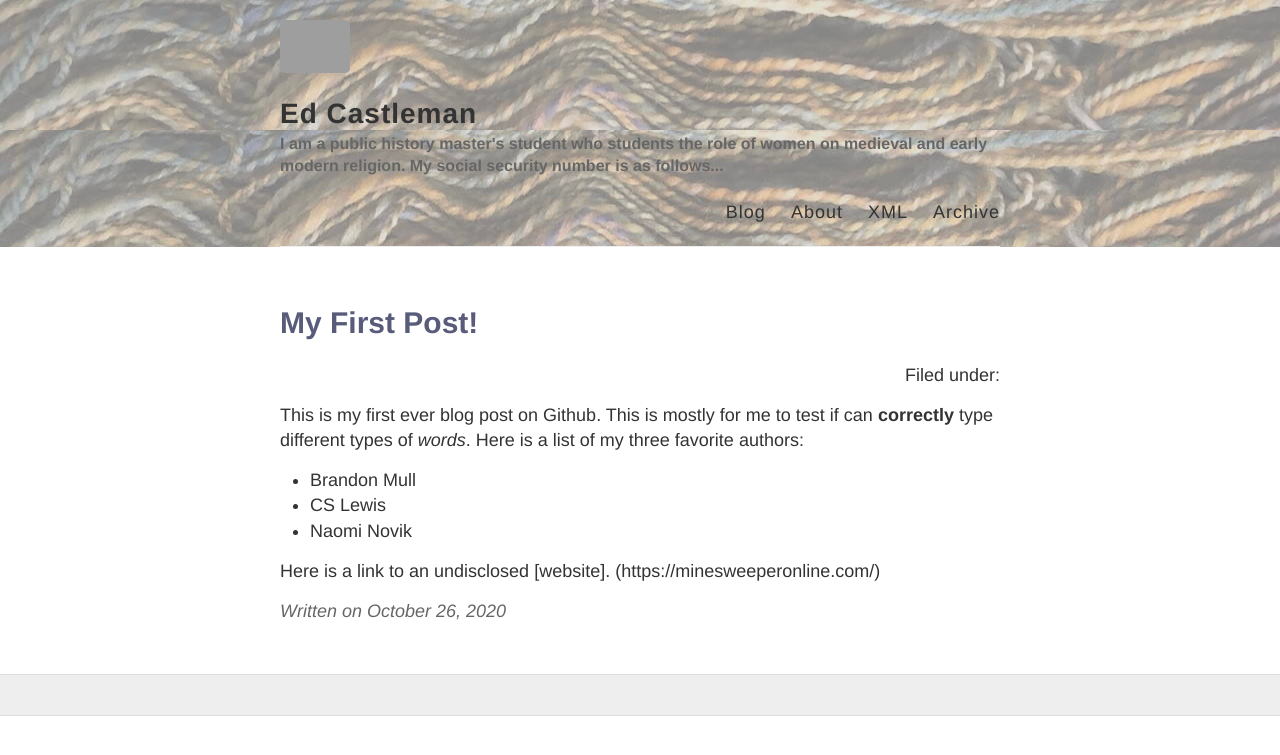
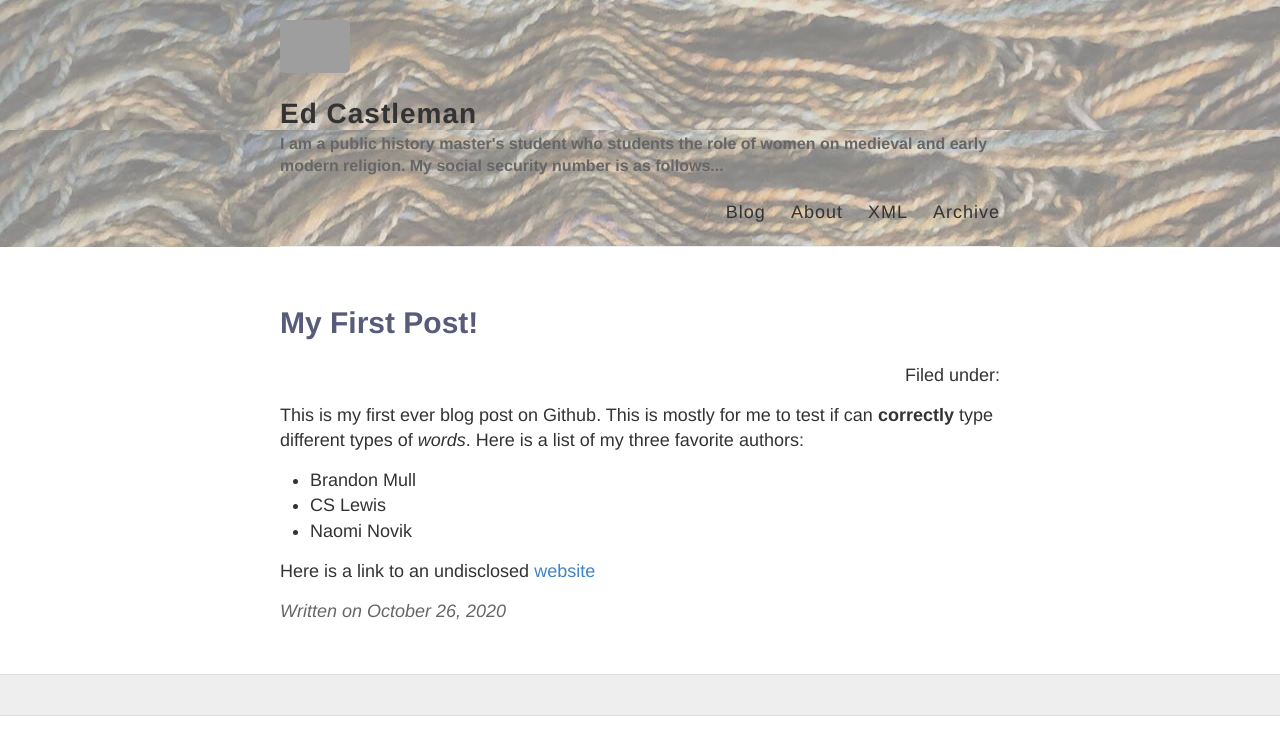
Before and after one commit to ecastle109/ecastle109.github.io, a Jekyll site: the page built from _posts/2020-10-26-Hello-World.md, in a window 1280 px wide. Shown: the top 755 px of the page. Built offline with Jekyll 4.4.1, drawn with Linux system fonts in a browser that asks for light colours; grey boxes are pictures that could not be loaded.

Commit message:
Fixed link on blog post

```diff
--- a/_posts/2020-10-26-Hello-World.md
+++ b/_posts/2020-10-26-Hello-World.md
@@ -9,4 +9,4 @@ Here is a list of my three favorite authors:
 + CS Lewis
 + Naomi Novik
 
-Here is a link to an undisclosed [website]. (https://minesweeperonline.com/)
+Here is a link to an undisclosed [website](https://minesweeperonline.com/)
```
